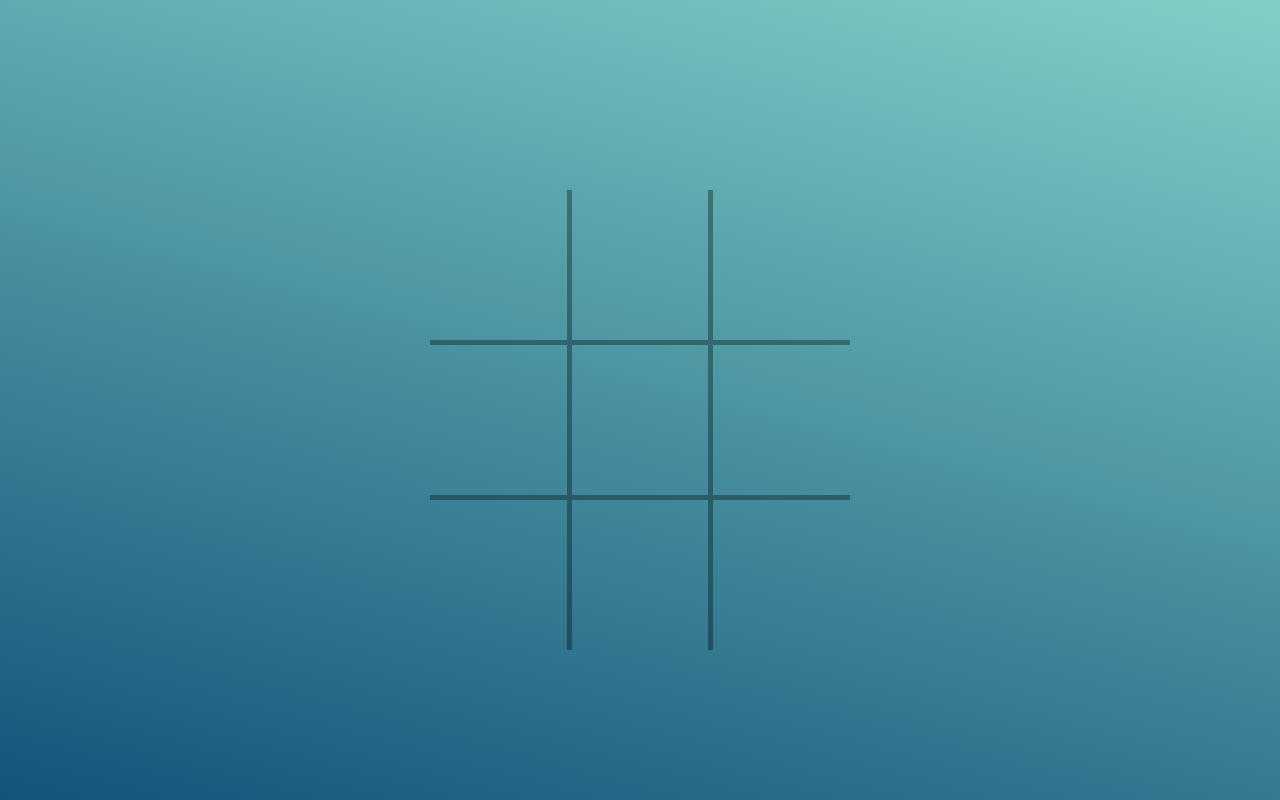
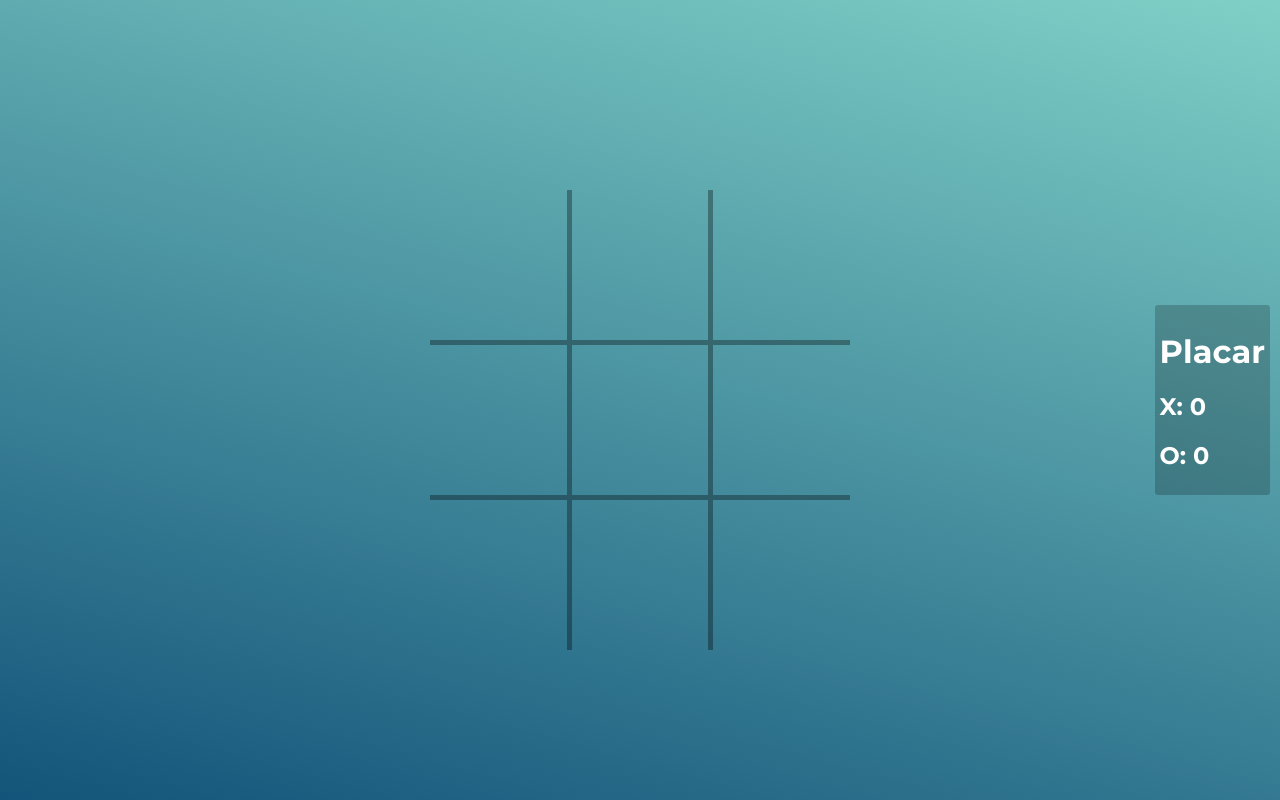
Before and after one commit to danilolan/tictactoe, a React (Create React App) app: page / in a window 1280 px wide. Built offline with nearby package versions, Linux system fonts and the light colour scheme.

Commit message:
scoreboard added

```diff
--- a/public/index.html
+++ b/public/index.html
@@ -9,6 +9,7 @@
       name="description"
       content="Web site created using create-react-app"
     />
+    <link href="https://fonts.googleapis.com/css2?family=Montserrat:ital,wght@0,100;0,200;0,300;0,400;0,500;0,600;0,700;0,800;0,900;1,100;1,200;1,300;1,400;1,500;1,600;1,700;1,800;1,900&display=swap" rel="stylesheet">
     <link rel="apple-touch-icon" href="%PUBLIC_URL%/logo192.png" />
     <!--
       manifest.json provides metadata used when your web app is installed on a
--- a/src/App.css
+++ b/src/App.css
@@ -5,4 +5,5 @@
   justify-content: center;
   align-items: center;
   background-image: linear-gradient(15deg, #13547a 0%, #80d0c7 100%);
+  font-family: Montserrat;
 }
--- a/src/components/Main.jsx
+++ b/src/components/Main.jsx
@@ -3,6 +3,11 @@ import './main.css'
 
 import Button from './Button'
 import Line from './Line';
+import Scoreboard from './Scoreboard';
+
+/*------------------------------------------
+    FAZER LOGICA PARA QUANDO DAR VELHA
+-------------------------------------------*/
 
 class Main extends React.Component {
 
@@ -149,6 +154,7 @@ class Main extends React.Component {
 
     render() {
         return <div className="Main">
+            <div className="board">
                 <div className='line'>
                     <Button icon={this.state.icons[0]} click={() => this.onClick(0)}></Button>
                     <Line vertical='true' size='100'/>
@@ -176,7 +182,9 @@ class Main extends React.Component {
                     <Line vertical='true' size='100'/>
                     <Button icon={this.state.icons[8]} click={() => this.onClick(8)}></Button>
                 </div>
+            </div>
 
+            <Scoreboard classname="scoreboard" x={this.state.scoreboard[0]} o={this.state.scoreboard[1]}></Scoreboard>
         </div>;
     }
 }
--- /dev/null
+++ b/src/components/Scoreboard.jsx
@@ -0,0 +1,14 @@
+import React from 'react';
+import './scoreboard.css'
+
+function Scoreboard(props) {
+    return (
+        <div className="scoreboard">
+            <h1>Placar</h1>
+            <h2>X: {props.x}</h2>
+            <h2>O: {props.o}</h2>
+        </div>
+     );
+}
+
+export default Scoreboard;
--- a/src/components/main.css
+++ b/src/components/main.css
@@ -3,13 +3,23 @@
 }
 
 .Main{
+    width: 100vw;
+    height: 100vh;
+    display: flex;
+    align-items: center;
+    justify-content: center;
+}
+.Main .board{
     width: 420px;
     height: 420px;
     border-radius: 5px;
     padding: 10px;
-    border-radius: 5px;
+}
+.Main .board .line{
+    display: flex;
 }
 
-.Main .line{
-    display: flex;
+.Main .scoreboard{
+
+
 }
--- /dev/null
+++ b/src/components/scoreboard.css
@@ -0,0 +1,10 @@
+.scoreboard{
+    position: fixed;
+    right: 0;
+    background-color: #0003;
+    width: max-content;
+    padding: 5px;
+    margin: 10px;
+    border-radius: 3px;
+    color: white;
+}
```
Lines whose indentation alone changed are shown as unchanged.
